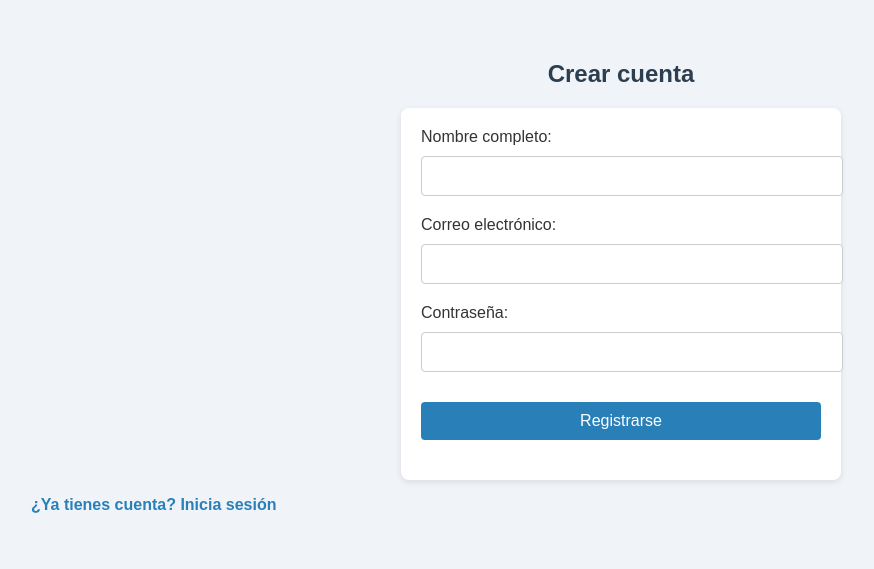
After one commit to RonnieRequeE/EduFutura, a Flask app: page /register in a window 1280 px wide. The commit adds this page. Shown: the top 569 px of the page, without its empty margins (19-893 px from the left). Run offline with Flask 3, Linux system fonts and the light colour scheme.

Commit message:
Añadir sistema de sesiones y diseño visual inicial

```diff
--- a/run.py
+++ b/run.py
@@ -1,10 +1,54 @@
-from flask import Flask, render_template
+from flask import Flask, render_template, request, redirect, session
 
 app = Flask(__name__)
+app.secret_key = 'edufutura_secret_key'
+
 
 @app.route('/')
 def home():
-    return render_template('home.html')
+    usuario = session.get('usuario')
+    return render_template('home.html', usuario=usuario)
+
+
+@app.route('/login', methods=['GET', 'POST'])
+def login():
+    if request.method == 'POST':
+        email = request.form['email']
+        password = request.form['password']
+
+        if email == 'test@edufutura.com' and password == '123':
+            session['usuario'] = email
+            return redirect('/')
+        else:
+            return 'Credenciales incorrectas'
+    return render_template('login.html')
+
+
+@app.route('/register', methods=['GET', 'POST'])
+def register():
+    if request.method == 'POST':
+        nombre = request.form['nombre']
+        email = request.form['email']
+        password = request.form['password']
+
+        # Aquí puedes agregar validaciones básicas
+        print("Nuevo usuario:", nombre, email)
+
+        return redirect('/login')
+    return render_template('register.html')
+
+@app.route('/logout')
+def logout():
+    session.pop('usuario', None)
+    return redirect('/')
+
+@app.route('/panel')
+def panel():
+    if 'usuario' in session:
+        return f"Panel privado de EduFutura — Usuario activo: {session['usuario']}"
+    else:
+        return redirect('/login')
+
 
 if __name__ == '__main__':
     app.run(debug=True)
--- /dev/null
+++ b/static/style.css
@@ -0,0 +1,52 @@
+body {
+    font-family: Arial, sans-serif;
+    background-color: #f0f4f8;
+    margin: 0;
+    padding: 40px;
+    color: #333;
+}
+
+form {
+    max-width: 400px;
+    margin: auto;
+    padding: 20px;
+    background-color: #ffffff;
+    border-radius: 8px;
+    box-shadow: 0 2px 6px rgba(0,0,0,0.1);
+}
+
+h2 {
+    text-align: center;
+    color: #2c3e50;
+}
+
+input, button {
+    width: 100%;
+    padding: 10px;
+    margin-top: 10px;
+    margin-bottom: 20px;
+    border-radius: 4px;
+    border: 1px solid #ccc;
+    font-size: 16px;
+}
+
+button {
+    background-color: #2980b9;
+    color: #fff;
+    border: none;
+    cursor: pointer;
+}
+
+button:hover {
+    background-color: #1c6690;
+}
+a {
+    color: #2980b9;
+    text-decoration: none;
+    margin: 0 10px;
+    font-weight: bold;
+}
+
+a:hover {
+    text-decoration: underline;
+}
--- /dev/null
+++ b/templates/register.html
@@ -0,0 +1,24 @@
+<!DOCTYPE html>
+<html lang="es">
+<head>
+    <meta charset="UTF-8">
+    <title>EduFutura - Registro</title>
+    <link rel="stylesheet" href="/static/style.css">
+</head>
+<body>
+    <h2>Crear cuenta</h2>
+    <form method="post" action="/register">
+        <label for="nombre">Nombre completo:</label>
+        <input type="text" id="nombre" name="nombre" required>
+
+        <label for="email">Correo electrónico:</label>
+        <input type="email" id="email" name="email" required>
+
+        <label for="password">Contraseña:</label>
+        <input type="password" id="password" name="password" required>
+
+        <button type="submit">Registrarse</button>
+    </form>
+    <p><a href="/login">¿Ya tienes cuenta? Inicia sesión</a></p>
+</body>
+</html>
```
Also changed, not shown: templates/home.html (+17 -2 lines), templates/login.html (added, +21 -0 lines).
